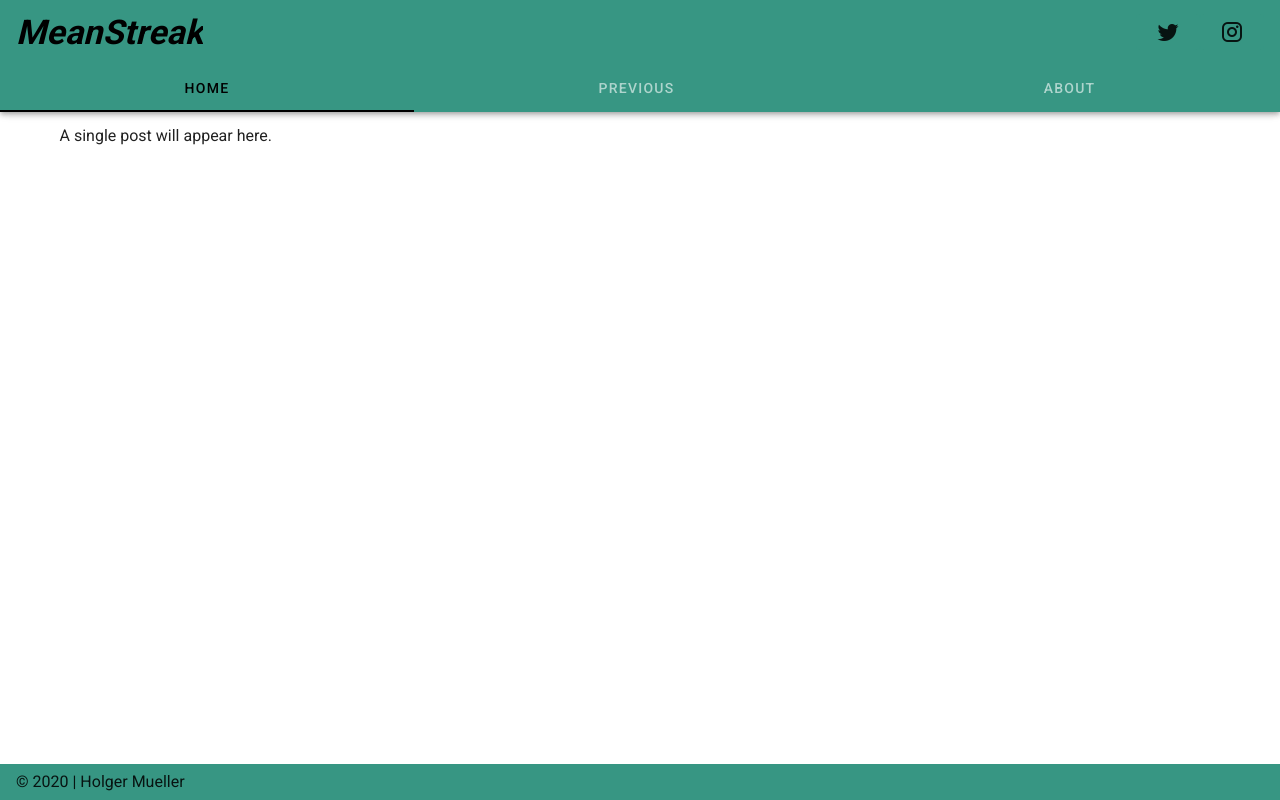
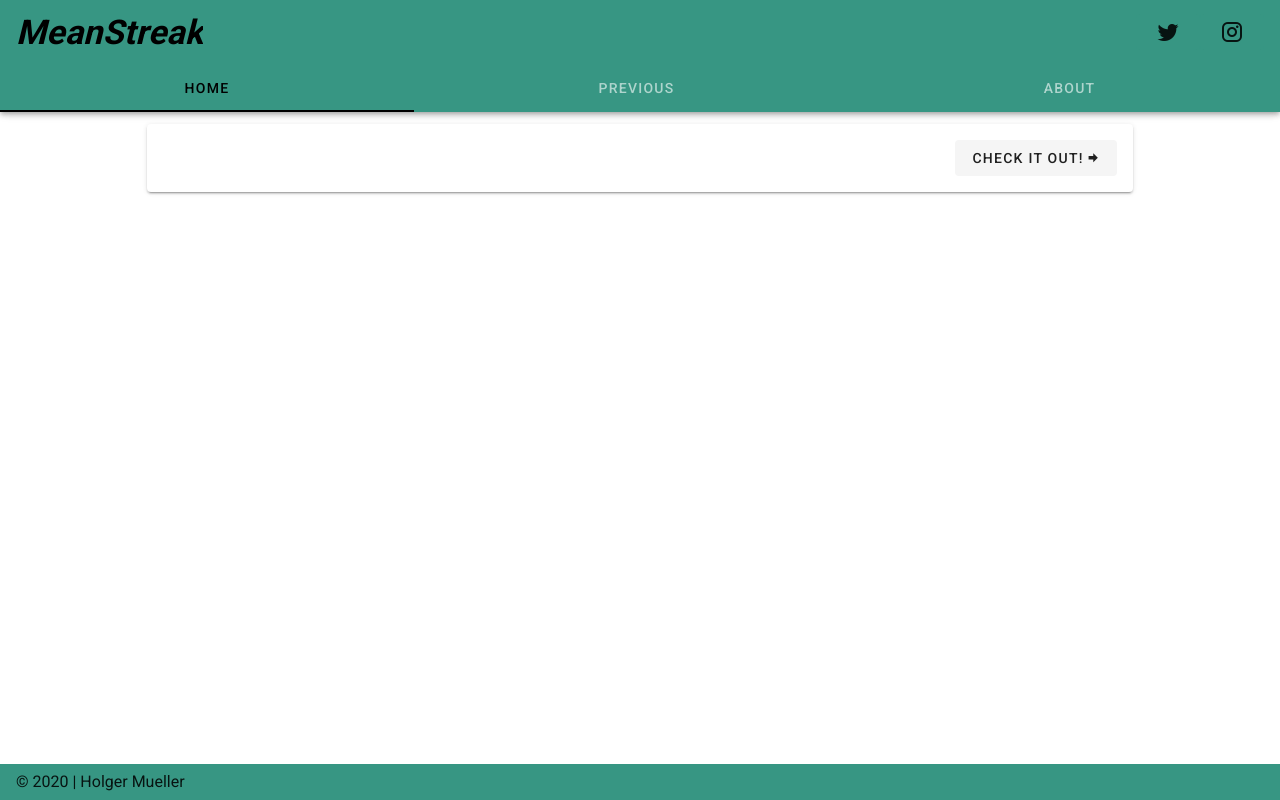
Before and after one commit to Holgermueller/meanstreakvue, a Nuxt app: page /previous/previousCard in a window 1280 px wide. Built offline with nearby package versions, Linux system fonts and the light colour scheme.

Commit message:
created link to previous posts

```diff
--- a/pages/previous/previous.vue
+++ b/pages/previous/previous.vue
@@ -10,26 +10,26 @@
       >
     </div>
 
-    <div v-for="post in posts" :key="post.id">
-      <v-card class="archive-card">
-        <v-card-title>{{ post.title }} </v-card-title>
-        <v-card-subtitle>
-          {{ post.dateTime }}
-        </v-card-subtitle>
-        <v-card-actions>
-          <v-spacer></v-spacer>
-          <p>Check it out! =></p>
-        </v-card-actions>
-      </v-card>
-    </div>
+    <PreviousCard
+      v-for="post in posts"
+      :key="post.id"
+      :title="post.title"
+      :id="post.id"
+      :dateTime="post.dateTime"
+    />
   </div>
 </template>
 
 <script>
 import { createClient } from '~/plugins/contentful'
 const contentfulClient = createClient()
+import PreviousCard from './previousCard'
 
 export default {
+  components: {
+    PreviousCard
+  },
+
   asyncData({ data }) {
     return Promise.all([
       contentfulClient.getEntries({
@@ -42,8 +42,7 @@ export default {
           return {
             id: post.sys.id,
             title: post.fields.title,
-            dateTime: post.fields.dateTime,
-            authorArtist: post.fields.authorArtist
+            dateTime: post.fields.dateTime
           }
         })
       }
@@ -58,8 +57,4 @@ export default {
 .page-title {
   margin: 4% 8%;
 }
-.archive-card {
-  margin: 0 auto;
-  width: 85%;
-}
 </style>
--- /dev/null
+++ b/pages/previous/previousCard.vue
@@ -0,0 +1,43 @@
+<template>
+  <div class="previous-card">
+    <v-hover v-slot="{ hover }">
+      <v-card class="archive-card" :elevation="hover ? 12 : 2">
+        <v-card-title
+          >{{ title }}
+          <v-spacer></v-spacer>
+          <v-btn depressed :to="'/previous/' + id"
+            >Check it out! <span class="mdi mdi-arrow-right-bold"></span>
+          </v-btn>
+        </v-card-title>
+        <v-card-subtitle>
+          {{ dateTime }}
+        </v-card-subtitle>
+      </v-card>
+    </v-hover>
+  </div>
+</template>
+
+<script>
+export default {
+  props: {
+    id: {
+      type: String
+    },
+
+    title: {
+      type: String
+    },
+
+    dateTime: {
+      type: String
+    }
+  }
+}
+</script>
+
+<style scoped>
+.archive-card {
+  margin: 0 auto;
+  width: 85%;
+}
+</style>
```
